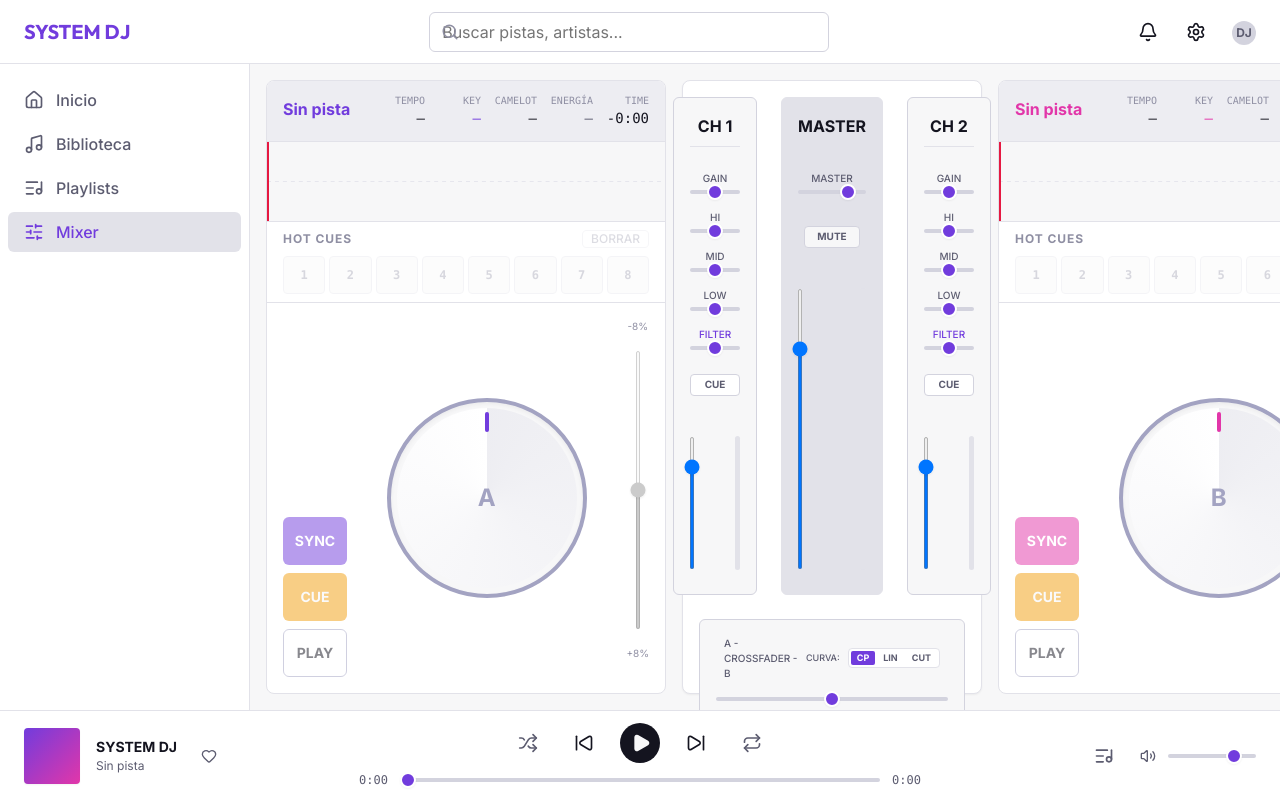
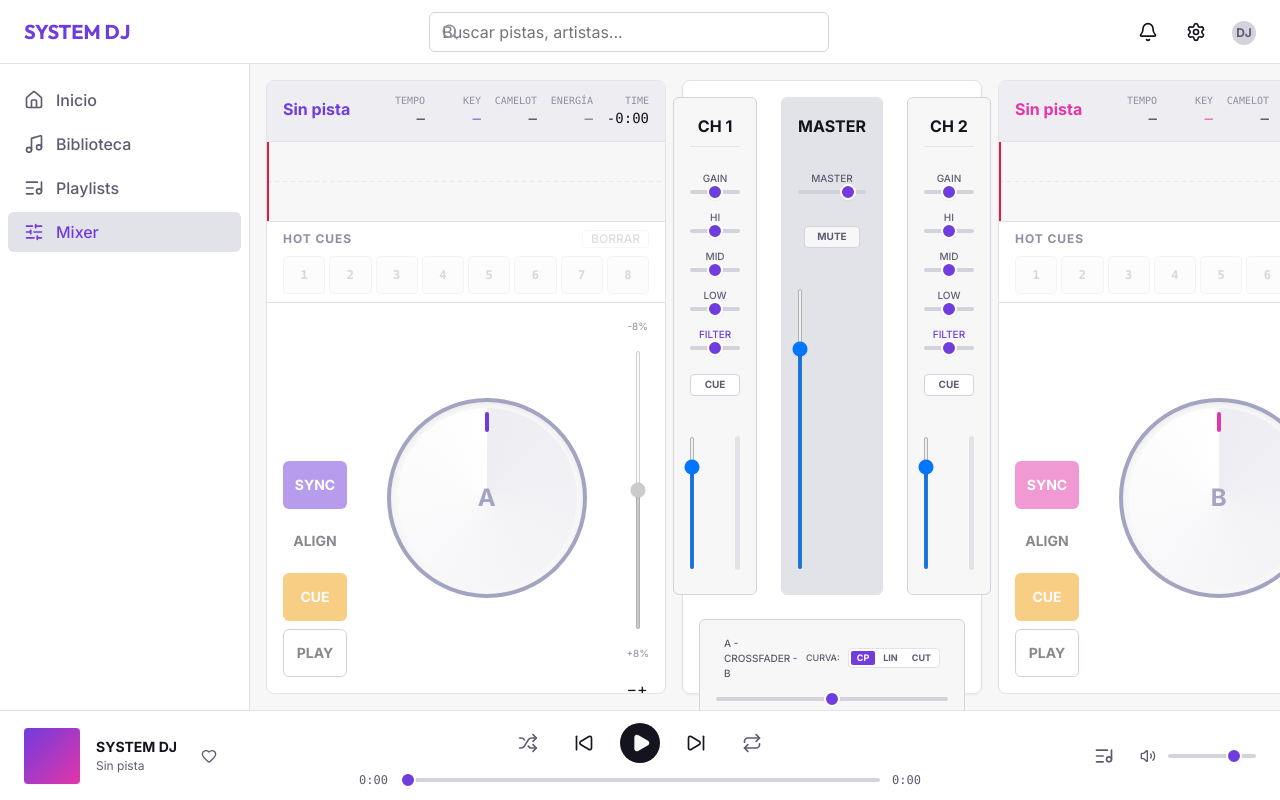
Before and after one commit to Xander-JS/dj_ai_web, a React (Vite) app: page /mixer in a window 1280 px wide. Built offline with nearby package versions, Linux system fonts and the light colour scheme.

Commit message:
integrar botones interactivos de SYNC, ALIGN y Pitch Bend con badges de estado en el Deck

```diff
--- a/src/components/dj/Deck.tsx
+++ b/src/components/dj/Deck.tsx
@@ -26,9 +26,14 @@ export const Deck: React.FC<DeckProps> = ({
   const {
     deckA,
     deckB,
+    syncMasterDeck,
+    toggleSync,
+    alignPhase,
+    cancelPhaseAlignment,
     togglePlayDeck,
     seekDeck,
     setPitchDeck,
+    pitchBend,
     unloadDeck,
     analyzeTrack,
     handleCueDown,
@@ -42,6 +47,14 @@ export const Deck: React.FC<DeckProps> = ({
   const [isTriggeringAnalysis, setIsTriggeringAnalysis] = useState(false);
   const [isDeleteMode, setIsDeleteMode] = useState(false);
   const isCuePressedRef = useRef(false);
+
+  const handlePitchBendDown = (direction: 'up' | 'down') => {
+    pitchBend(deckName, direction);
+  };
+
+  const handlePitchBendRelease = () => {
+    pitchBend(deckName, 'release');
+  };
 
   const deck = deckName === 'A' ? deckA : deckB;
   const hasTrack = Boolean(deck.track);
@@ -59,6 +72,25 @@ export const Deck: React.FC<DeckProps> = ({
     : (trackArtist || (trackTitle ? t('dj.unknown_artist') : ''));
 
   const currentPitch = deck.pitch;
+  const isMaster = deck.isMaster || syncMasterDeck === deckName;
+  const isSyncActive = deck.isSyncActive;
+  const phaseAlignment = deck.phaseAlignment;
+  const isPhaseActive = phaseAlignment?.status === 'active';
+  const hasProvisionalGrid = isAnalyzed && typeof analysis?.firstBeatTime === 'number' && typeof analysis?.bpm === 'number';
+
+  const handleSyncToggle = () => {
+    if (!hasTrack || isLoading) return;
+    toggleSync(deckName);
+  };
+
+  const handlePhaseAlign = () => {
+    if (!hasTrack || isLoading || !isPlaying) return;
+    if (isPhaseActive) {
+      cancelPhaseAlignment(deckName);
+    } else {
+      alignPhase(deckName);
+    }
+  };
 
   // 4.1 Información musical en los decks:
   // BPM: efectivo con pitch aplicado o '—' si no hay análisis
@@ -305,6 +337,46 @@ export const Deck: React.FC<DeckProps> = ({
                 )}
               </span>
             )}
+
+            {/* Indicador explícito de Beatgrid Provisional (no downbeat confirmado) */}
+            {hasProvisionalGrid && (
+              <span
+                className="status-badge deck-grid-prov-badge"
+                title="Beatgrid provisional basado en primer transitorio detectado (no representa compás o downbeat garantizado)"
+                data-testid={`deck-${deckName.toLowerCase()}-grid-badge`}
+              >
+                {t('dj.phase_align_badge_prov')}
+              </span>
+            )}
+
+            {/* Indicador de estado de Fase / Micro-Slew */}
+            {phaseAlignment && phaseAlignment.status !== 'idle' && (
+              <span
+                className={clsx(
+                  'status-badge',
+                  'deck-phase-badge',
+                  `phase-badge-${phaseAlignment.status}`
+                )}
+                title={phaseAlignment.reason || undefined}
+                data-testid={`deck-${deckName.toLowerCase()}-phase-badge`}
+              >
+                {phaseAlignment.status === 'active'
+                  ? `${t('dj.phase_align_active')} (${Math.round(phaseAlignment.progressPercent)}%)`
+                  : phaseAlignment.status === 'completed'
+                  ? t('dj.phase_align_completed')
+                  : phaseAlignment.status === 'cancelled'
+                  ? t('dj.phase_align_cancelled')
+                  : phaseAlignment.status === 'rejected_limits'
+                  ? t('dj.phase_align_rejected_limits')
+                  : phaseAlignment.status === 'rejected_confidence'
+                  ? t('dj.phase_align_rejected_confidence')
+                  : phaseAlignment.status === 'already_aligned'
+                  ? t('dj.phase_align_already_aligned')
+                  : phaseAlignment.status === 'rejected_state'
+                  ? (phaseAlignment.reason || 'Rechazado')
+                  : phaseAlignment.status}
+              </span>
+            )}
           </div>
         </div>
 
@@ -496,11 +568,54 @@ export const Deck: React.FC<DeckProps> = ({
         <div className="deck-transport">
           <button
             type="button"
-            className="btn btn-dj btn-dj-sync"
-            title="Función SYNC (En desarrollo)"
-            disabled
+            className={clsx(
+              'btn btn-dj btn-dj-sync',
+              isSyncActive && 'sync-active',
+              isMaster && 'sync-master'
+            )}
+            onClick={handleSyncToggle}
+            disabled={!hasTrack || isLoading}
+            title={
+              isMaster
+                ? t('dj.sync_master_tooltip')
+                : isSyncActive
+                ? t('dj.sync_active_tooltip')
+                : t('dj.sync')
+            }
+            data-testid={`deck-${deckName.toLowerCase()}-sync`}
           >
-            {t('dj.sync')}
+            {isMaster ? 'MASTER' : t('dj.sync')}
+          </button>
+          <button
+            type="button"
+            className={clsx(
+              'btn btn-dj btn-dj-align',
+              isPhaseActive && 'align-active',
+              phaseAlignment?.status === 'completed' && 'align-completed',
+              phaseAlignment?.status?.startsWith('rejected_') && 'align-rejected'
+            )}
+            onClick={handlePhaseAlign}
+            disabled={!hasTrack || isLoading || !isPlaying}
+            title={
+              phaseAlignment?.status === 'rejected_limits'
+                ? t('dj.phase_align_rejected_limits')
+                : phaseAlignment?.status === 'rejected_confidence'
+                ? t('dj.phase_align_rejected_confidence')
+                : phaseAlignment?.status === 'already_aligned'
+                ? t('dj.phase_align_already_aligned')
+                : phaseAlignment?.status === 'rejected_state'
+                ? (phaseAlignment.reason || t('dj.phase_align_tooltip'))
+                : phaseAlignment?.status === 'cancelled'
+                ? t('dj.phase_align_cancelled')
+                : phaseAlignment?.status === 'completed'
+                ? (t('dj.phase_align_completed_tooltip') || t('dj.phase_align_completed'))
+                : t('dj.phase_align_tooltip')
+            }
+            data-testid={`deck-${deckName.toLowerCase()}-align`}
+          >
+            {isPhaseActive
+              ? `${Math.round(phaseAlignment?.progressPercent || 0)}%`
+              : t('dj.phase_align')}
           </button>
           <button
             type="button"
@@ -540,7 +655,8 @@ export const Deck: React.FC<DeckProps> = ({
           </div>
         </div>
 
-        {/* Pitch Slider */}
+        {/* Pitch Controls: Slider + Pitch Bend Buttons */}
+        <div className="deck-pitch-controls-container">
           <div className="deck-pitch-slider">
             <span className="deck-pitch-label top">-8%</span>
             <div className="deck-pitch-slider-wrapper">
@@ -554,6 +670,74 @@ export const Deck: React.FC<DeckProps> = ({
             <span className="deck-pitch-label bottom">+8%</span>
           </div>
 
+          <div
+            className="deck-pitch-bend-controls"
+            role="group"
+            aria-label={t('dj.pitch_bend_label')}
+          >
+            <button
+              type="button"
+              className={clsx(
+                'btn-pitch-bend',
+                'btn-pitch-bend-down',
+                deck.pitchBend < 0 && 'btn-pitch-bend-active'
+              )}
+              onPointerDown={() => handlePitchBendDown('down')}
+              onPointerUp={handlePitchBendRelease}
+              onPointerLeave={handlePitchBendRelease}
+              onPointerCancel={handlePitchBendRelease}
+              onKeyDown={(e) => {
+                if (e.key === ' ' || e.key === 'Enter') {
+                  e.preventDefault();
+                  handlePitchBendDown('down');
+                }
+              }}
+              onKeyUp={(e) => {
+                if (e.key === ' ' || e.key === 'Enter') {
+                  e.preventDefault();
+                  handlePitchBendRelease();
+                }
+              }}
+              disabled={!hasTrack || isLoading}
+              title={t('dj.pitch_bend_down_tooltip')}
+              aria-label={t('dj.pitch_bend_down')}
+              data-testid={`deck-${deckName.toLowerCase()}-pitchbend-down`}
+            >
+              −
+            </button>
+            <button
+              type="button"
+              className={clsx(
+                'btn-pitch-bend',
+                'btn-pitch-bend-up',
+                deck.pitchBend > 0 && 'btn-pitch-bend-active'
+              )}
+              onPointerDown={() => handlePitchBendDown('up')}
+              onPointerUp={handlePitchBendRelease}
+              onPointerLeave={handlePitchBendRelease}
+              onPointerCancel={handlePitchBendRelease}
+              onKeyDown={(e) => {
+                if (e.key === ' ' || e.key === 'Enter') {
+                  e.preventDefault();
+                  handlePitchBendDown('up');
+                }
+              }}
+              onKeyUp={(e) => {
+                if (e.key === ' ' || e.key === 'Enter') {
+                  e.preventDefault();
+                  handlePitchBendRelease();
+                }
+              }}
+              disabled={!hasTrack || isLoading}
+              title={t('dj.pitch_bend_up_tooltip')}
+              aria-label={t('dj.pitch_bend_up')}
+              data-testid={`deck-${deckName.toLowerCase()}-pitchbend-up`}
+            >
+              +
+            </button>
+          </div>
+        </div>
+
       </div>
 
 
```
Lines whose indentation alone changed are shown as unchanged.
